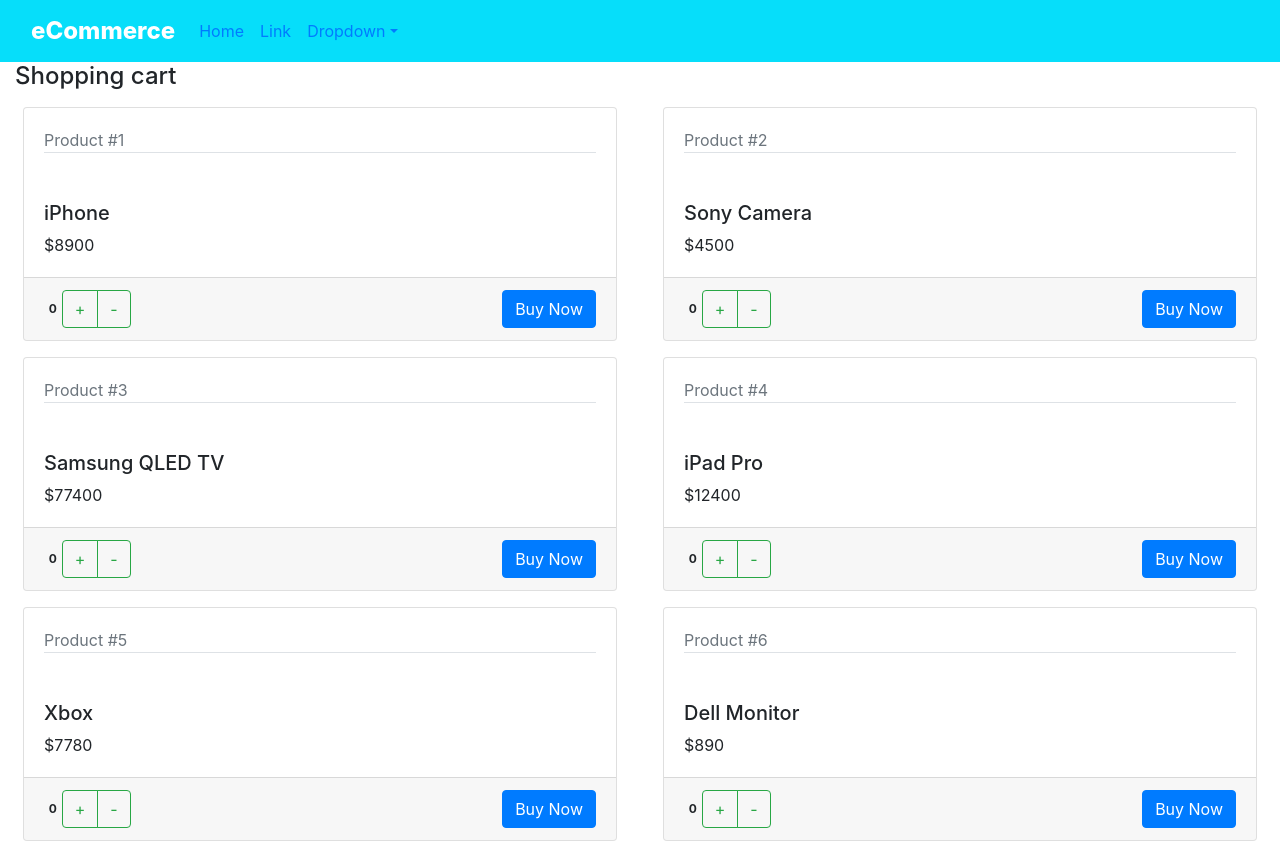
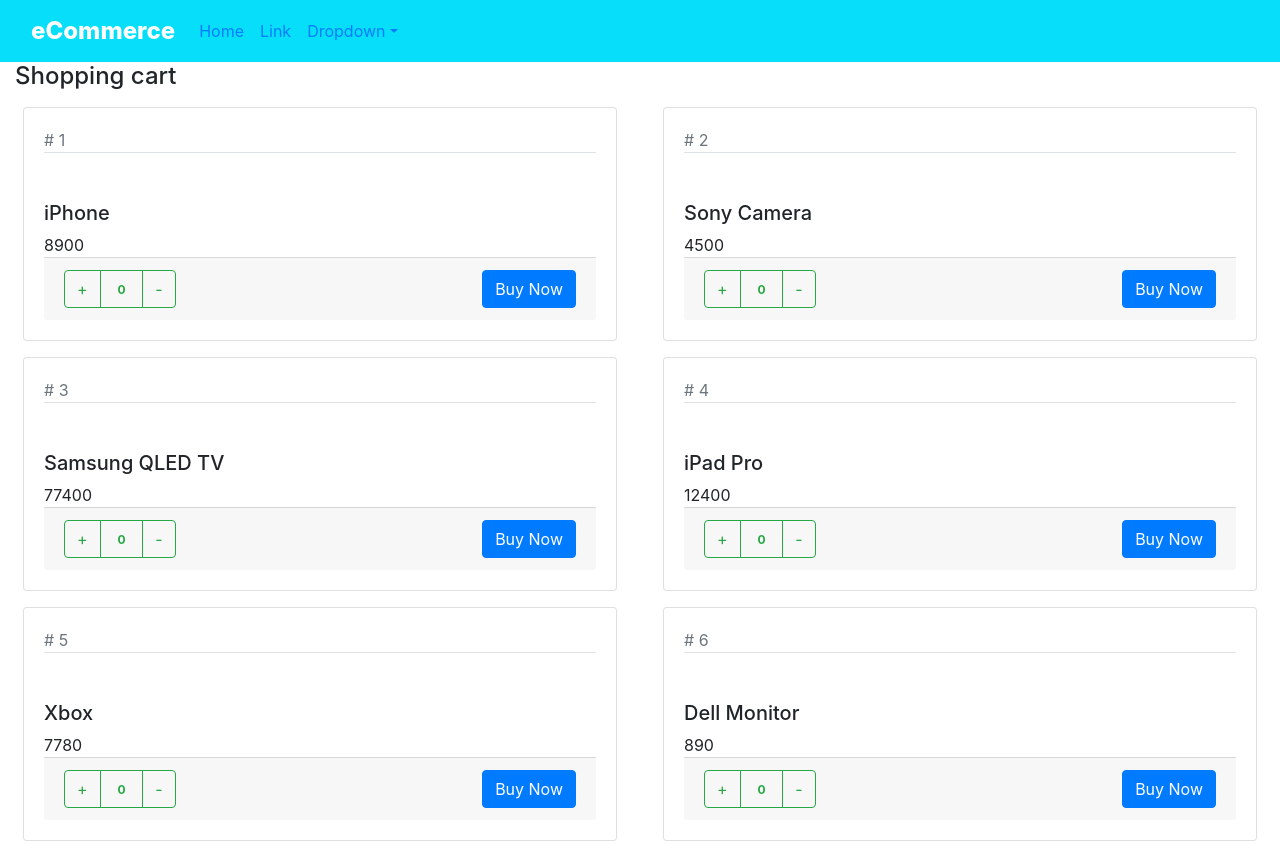
Before and after one commit to OoohSam/E-COMMERSE-STARTER, a React (Create React App) app: page / in a window 1280 px wide. Built offline with nearby package versions, Linux system fonts and the light colour scheme.

Commit message:
thur 29th

```diff
--- a/src/Product.jsx
+++ b/src/Product.jsx
@@ -2,71 +2,52 @@
 import React, { Component } from "react";
 
 export default class Product extends Component {
-  state = {
-    id:this.props.id,
-    productName:this.props.productName,
-    price:this.props.price,
-    quantity:this.props.quantity
+
+  state  ={
+    // id:this.props.id,
+    // productName:this.props.productName,
+    // price:this.props.price,
+    // quantity:this.props.quantity
+    product:this.props.product
 
 
-  };
+  }
+  render() {
 
-  render() {
     return (
       <div className="col-lg-6">
-        <div className="card m-2">
-          <div className="card-body">
-            <div className="text-muted">Product #{this.state.id}</div>
-            <h5 className="pt-5 border-top">{this.state.productName}</h5>
-            <div>${this.state.price}</div>
-            {/* <div className="card-foote text-right">{this.props.children}</div> */}
+      <div className="card m-2">
+        <div className="card-body">
+          <div className="text-muted"># {this.state.product.id}</div>
 
-          </div>
-          {/*the card-body ends here*/}
-            <div className="card-footer ">
-              <div className="float-left">
-                <span className="badge">{this.state.quantity}</span>
+          <h5 className="pt-5 border-top">{this.state.product.productName}</h5>
 
-                {/*THIS IS THE INCREMENT FUNCTION*/}
+          <div>{this.state.product.price}</div>
 
-                <div className="btn-group">
-                  <button className="btn btn-outline-success"
-                  onClick={ ()=>{
-                    this.props.onIncrement(this.state.productName)
-                  }}
-                  >
-                      +
-                  </button>
+          <div className="card-footer text-right" >
 
-                  {/*THIS IS THE DECREMENT FUNCTION*/}
+            <div className="float-left">
 
-                  <button className="btn btn-outline-success"
-                   onClick={ ()=>{
-                     this.props.onDecrement(this.state.productName)
-                    }}
-                    >
-                      -
-                   </button>
-                </div>
+              {/* <span className="badge">{this.state.quantity}</span> */}
+              <div className="btn-group">
+                <button  onClick={()=>{this.props.onIncrement(this.state.product)}} className="btn btn-outline-success">+</button>
+                <button className="btn btn-outline-success"><span className="badge">{this.props.product.quantity}</span></button>
+                <button  onClick={()=>{this.props.onDecrement(this.state.product)}} className="btn btn-outline-success">-</button>
               </div>
+            </div>
+            <div className="float-right"></div>
 
-              {/*float-left ends here*/}
-
-              <div className="float-right">{this.props.children}
-              </div>
-              </div>
-              {/*card footer ends here*/}
+            {this.props.children}</div>
+               {/* children is a predifined property in react which represents HTML content
+                SUPPLIED FROM the parent */}
         </div>
+      </div>
       </div>
     );
   }
-
-
 }
-
-
-
 
 //remember that the render fuction dictates how the information should display to
 // the user
-//Yet ano
+//Yet another day to code innit?
+//Yes it is ...there is none greater than this here..init?
--- a/src/ShoppingCart.jsx
+++ b/src/ShoppingCart.jsx
@@ -8,7 +8,7 @@
       { id: 2, productName: "Sony Camera", price: 4500, quantity: 0 },
       { id: 3, productName: "Samsung QLED TV", price: 77400, quantity: 0 },
       { id: 4, productName: "iPad Pro", price: 12400, quantity: 0 },
-      { id: 5, productName: "Xbox", price: 7780, quantity:0 },
+      { id: 5, productName: "Xbox", price: 7780, quantity: 0 },
       { id: 6, productName: "Dell Monitor", price: 890, quantity: 0 },
     ],
   };
@@ -17,76 +17,81 @@
     return (
       <div className="container-fluid">
         <h4> Shopping cart</h4>
-
         <div className="row">
           {this.state.products.map((x) => {
-            let { id, productName, price,quantity } = x;
+            let { id, productName, price, quantity } = x;
 
-            return <Product
-              key={id}
-              id={id}
-              productName={productName}
-              price={price}
-              quantity={quantity}
-              onIncrement={this.handleIncrement}
-              onDecrement={this.handleDecrement}
-
+            return (
+              <Product
+                key={id}
+                // productName={productName}
+                // price={price}
+                // quantity={quantity}
+                product = {x}
+                onIncrement = {this.handleIncrement}
+                onDecrement = {this.handleDecrement}
               >
-                <button className="btn btn-primary" onClick={ ()=>{ this.buyNow(productName)}  }>Buy Now</button>
-            </Product>;
+                <button className="btn btn-primary" > Buy Now </button>
+              </Product>
+            );
           })}
         </div>
       </div>
     );
   }
 
-  //render ends here
 
-  // updatethecount = ()=> {
-  //   console.log("this is what updating the count looks like")
-  //   this.setState
-  //   //THIS IS MY ALTERNATIVE TO //
-  // }
+  handleIncrement = (product) => {
+
+    console.log(`You have increased the number of ${JSON.stringify(product) }`);
+    let allProducts = [...this.state.products]
+
+
+    // let tmp = undefined;
+
+    // // console.log(allProducts)
+
+    // for (let index = 0; index < allProducts.length; index++) {
+    //   const element = allProducts[index];
+    //   console.log(JSON.stringify(element))
+
+    //   if(element.id == product.id){
+    //     tmp = index;
+    //     break;
+    //   }
+
+    // }
+
+    let index = allProducts.indexOf(product)
+    console.log(index)
+
+    // console.log(tmp)
 
 
 
 
- handleIncrement = (productName) =>{
-    console.log(typeof productName)
-    let allProducts = {...this.state.products}
-    let index = allProducts.indexOf(productName)
-    console.log(index)
 
 
 
-    // console.log("this is the increment function",productName);
-    // let allProducts = [...this.state.products]
-    // //this is the clone of the product array//
-    // let index = allProducts.indexOf(productName)
-    // console.log(index)
 
 
 
-  };
-
-  handleDecrement = (productName) =>{
-    console.log("this is the decrement functi",productName)
+    }
 
 
-  };
+    handleDecrement = (product) => {
+      console.log(`You have decreased the number of ${product} `);
+      console.log(product.quantity)
+      if(product.quantity == 0){
+        return 0
 
-  buyNow =(productName)=>{
-    console.log("this is the buy now function and its calling the",productName )
-  }
+      }else{
+        product.quantity -=1
 
 
-}
+      }
+    };
 
-// callMe =(Christine)=>{
-//   console.log("I am the one calling this baddie", Christine, "to come and see me")
-//
 
-//indie.addEventListener("click",()=>{
-//    callMe()
-//})
-// }
+  }
+  // console.log(tmp)
--- a/src/index.js
+++ b/src/index.js
@@ -24,4 +24,4 @@
 //the ReactDOM.render is the method used to render out the programming and the design logic
 //the design logic into the virtual dom and hence the final dom
 
-console.log("Everything is working FINE")
+console.log("JAVASCRIPT IS WORKING FINE")
```
